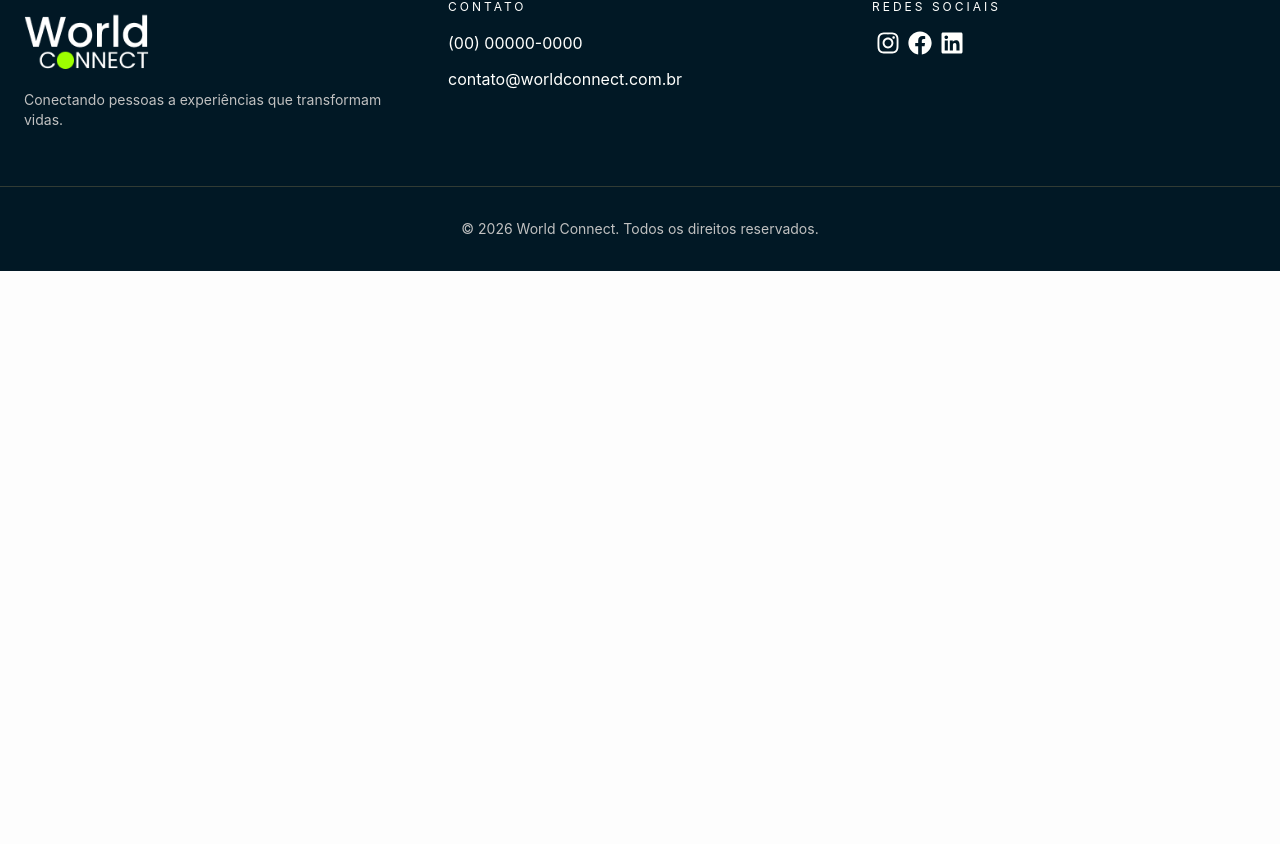
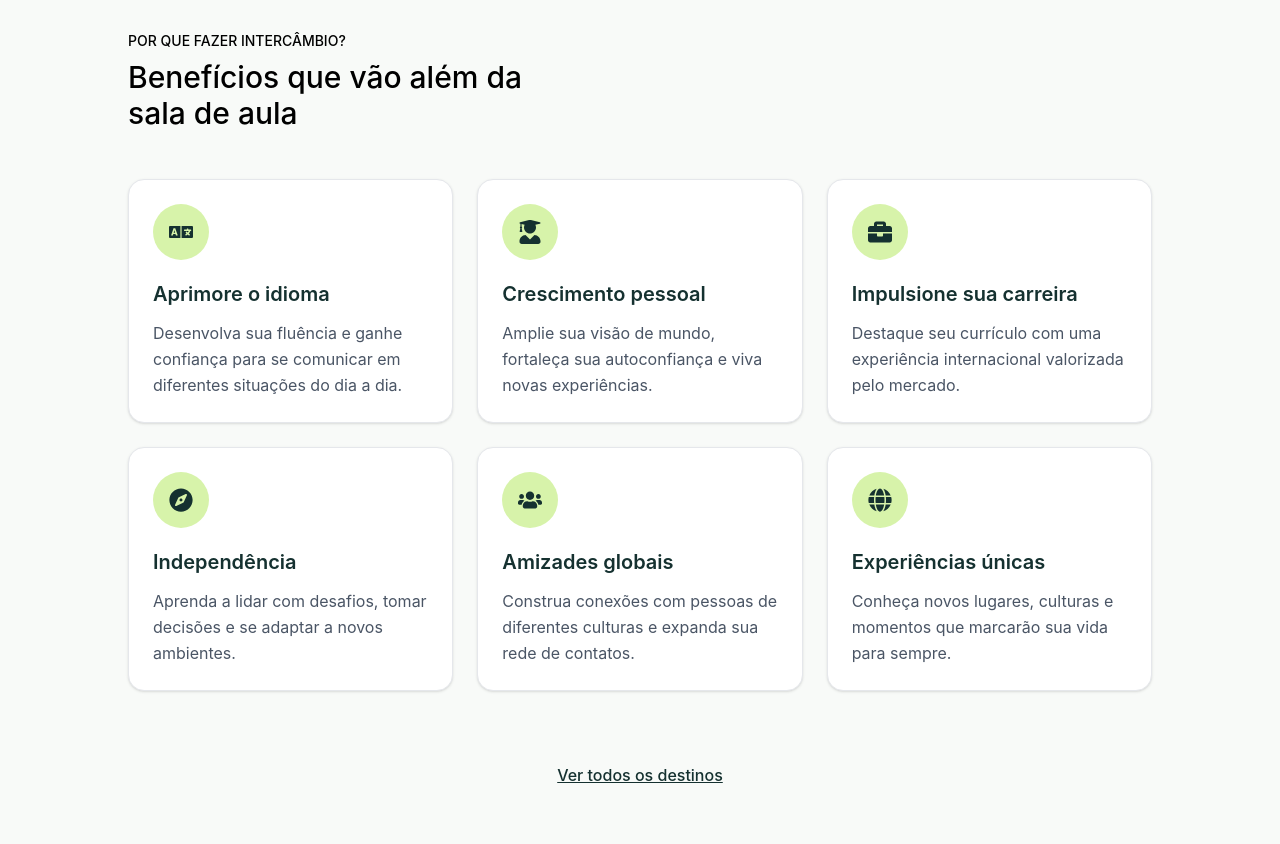
Before and after one commit to Angellica06/world-connect-landing-page, a React (Vite) app: page / in a window 1280 px wide. Shown: the part 2456-3300 px from the top of the page. Before the commit the page ends 2727 px from the top, so only its background shows below. Built offline with nearby package versions, Linux system fonts and the light colour scheme.

Commit message:
feat: adiciona seção de benefícios

```diff
--- a/src/App.jsx
+++ b/src/App.jsx
@@ -2,6 +2,7 @@ import Header from "./components/layout/Header";
 import Hero from "./components/sections/Hero";
 import Destinos from "./components/sections/Destinos";
 import ComoFunciona from "./components/sections/ComoFunciona";
+import Beneficio from "./components/sections/Beneficio";
 import Footer from "./components/layout/Footer";
 
 function App() {
@@ -11,6 +12,7 @@ function App() {
       <Hero />
       <Destinos />
       <ComoFunciona />
+      <Beneficio />
       <Footer />
     </>
   );
--- a/src/components/sections/Beneficio.jsx
+++ b/src/components/sections/Beneficio.jsx
@@ -1,9 +1,105 @@
-function FAQ() {
+import {
+  FaLanguage,
+  FaUserGraduate,
+  FaBriefcase,
+  FaCompass,
+  FaUsers,
+  FaGlobe,
+} from "react-icons/fa";
+
+const beneficios = [
+  {
+    id: 1,
+    icon: FaLanguage,
+    title: "Aprimore o idioma",
+    description:
+      "Desenvolva sua fluência e ganhe confiança para se comunicar em diferentes situações do dia a dia.",
+  },
+  {
+    id: 2,
+    icon: FaUserGraduate,
+    title: "Crescimento pessoal",
+    description:
+      "Amplie sua visão de mundo, fortaleça sua autoconfiança e viva novas experiências.",
+  },
+  {
+    id: 3,
+    icon: FaBriefcase,
+    title: "Impulsione sua carreira",
+    description:
+      "Destaque seu currículo com uma experiência internacional valorizada pelo mercado.",
+  },
+  {
+    id: 4,
+    icon: FaCompass,
+    title: "Independência",
+    description:
+      "Aprenda a lidar com desafios, tomar decisões e se adaptar a novos ambientes.",
+  },
+  {
+    id: 5,
+    icon: FaUsers,
+    title: "Amizades globais",
+    description:
+      "Construa conexões com pessoas de diferentes culturas e expanda sua rede de contatos.",
+  },
+  {
+    id: 6,
+    icon: FaGlobe,
+    title: "Experiências únicas",
+    description:
+      "Conheça novos lugares, culturas e momentos que marcarão sua vida para sempre.",
+  },
+];
+
+function Beneficio() {
   return (
-    <div>
+    <section className="px-12 lg:px-32 py-20 bg-[#f8faf8]">
+      <div className="max-w-md">
+        <p className="text-sm font-medium">
+          POR QUE FAZER INTERCÂMBIO?
+        </p>
 
-    </div>
-  )
+        <h1 className="mt-2 text-3xl font-medium">
+          Benefícios que vão além da sala de aula
+        </h1>
+      </div>
+
+      <div className="grid grid-cols-1 md:grid-cols-2 lg:grid-cols-3 gap-6 mt-12">
+        {beneficios.map((beneficio) => {
+          const Icon = beneficio.icon;
+
+          return (
+            <div
+              key={beneficio.id}
+              className="bg-white p-6 rounded-2xl border border-gray-200 shadow-sm transition-all duration-300 hover:-translate-y-2 hover:shadow-xl"
+            >
+              <div className="w-14 h-14 rounded-full bg-[#d7f3aa] flex items-center justify-center">
+                <Icon className="text-[#153130] text-2xl" />
+              </div>
+
+              <h3 className="mt-5 text-xl font-semibold text-[#153130]">
+                {beneficio.title}
+              </h3>
+
+              <p className="mt-3 text-gray-600 leading-relaxed">
+                {beneficio.description}
+              </p>
+            </div>
+          );
+        })}
+      </div>
+
+      <div className="flex justify-center mt-10">
+        <a
+          href="#"
+          className="flex justify-center items-center gap-2 text-[#153130] font-medium underline pt-8 duration-300 hover:-translate-y-1"
+        >
+          Ver todos os destinos
+        </a>
+      </div>
+    </section>
+  );
 }
 
-export default FAQ
+export default Beneficio;
```
